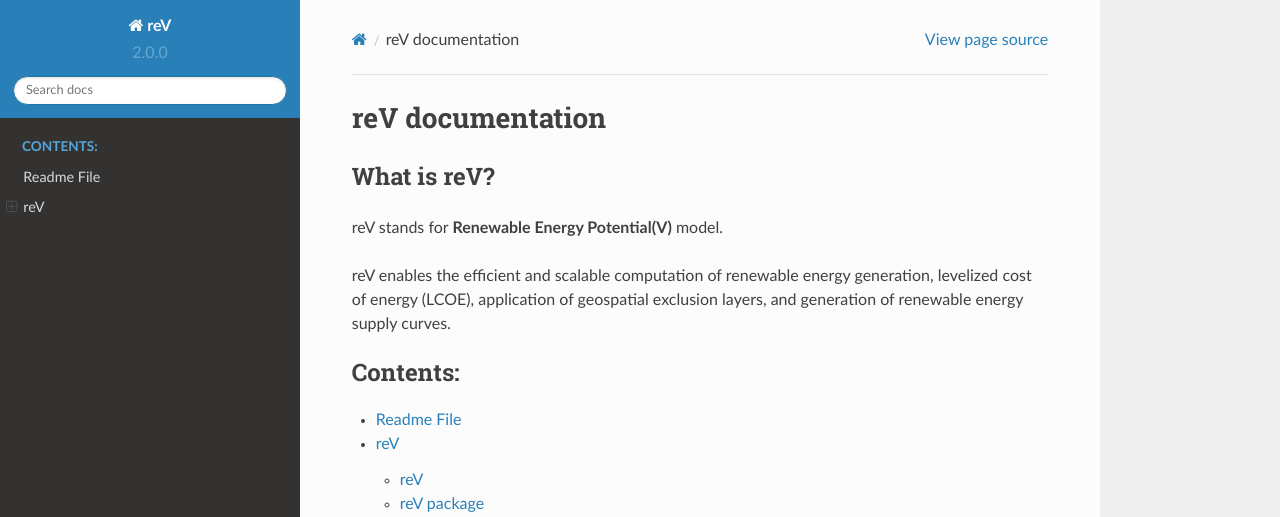
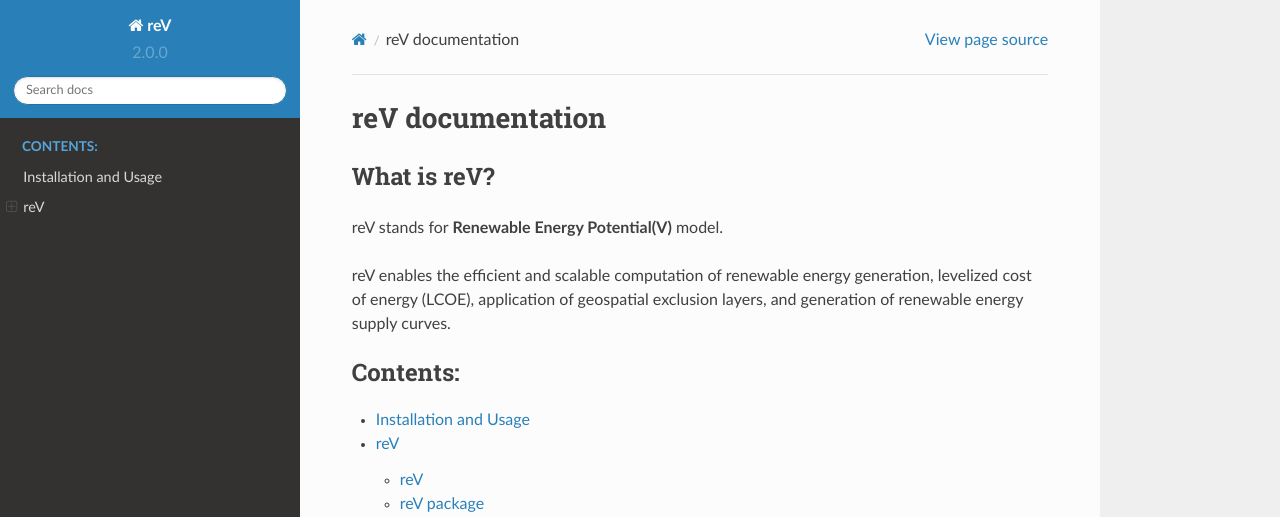
Before and after one commit to NREL/reV, a Sphinx documentation site: the page built from docs/source/index.rst, in a window 1280 px wide. Shown: the top 517 px of the page. Built offline with Sphinx 7.4.7 and the Read the Docs theme 2.0.0, drawn with Linux system fonts in a browser that asks for light colours.

Commit message:
rename readme to installation and usage

```diff
--- a/docs/source/readme_link.rst
+++ b/docs/source/readme_link.rst
@@ -1,4 +1,4 @@
-Readme File
-===========
+Installation and Usage
+======================
 
 .. mdinclude:: ../../README.md
```
